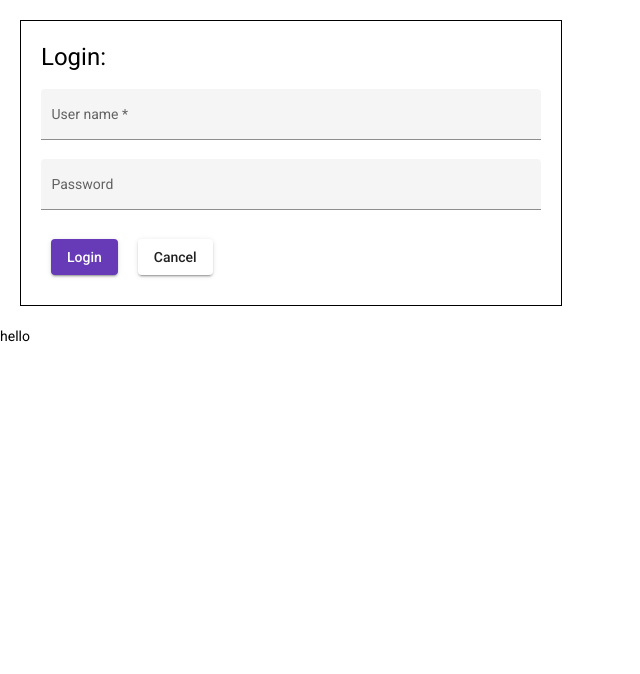
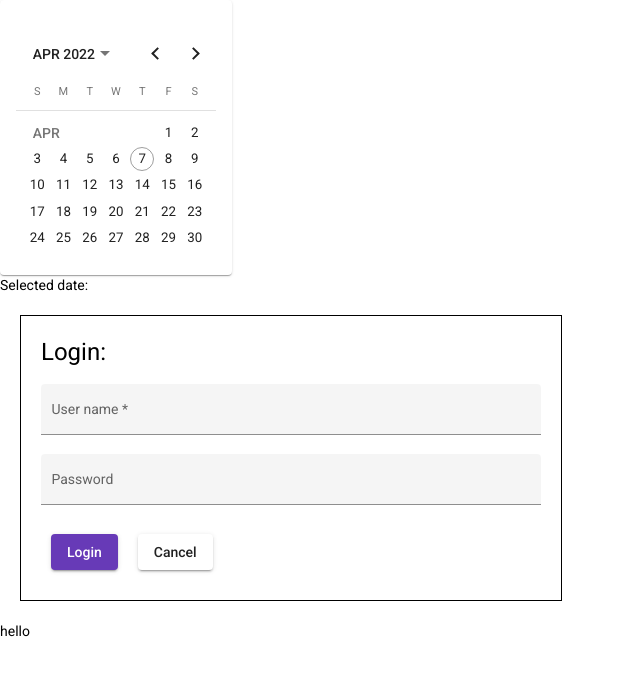
Before and after one commit to ZilvinasVysniauskas/it-academy-fe, an Angular app: page / in a window 1280 px wide. Shown: the top 674 px of the page, without its empty margins (0-640 px from the left). Built offline with nearby package versions, Linux system fonts and the light colour scheme; no server answers.

Commit message:
imports added

```diff
--- a/src/app/app.component.html
+++ b/src/app/app.component.html
@@ -1,2 +1,3 @@
+<app-calendar></app-calendar>
 <app-login></app-login>
 <router-outlet></router-outlet>
```
Also changed, not shown: src/app/app.module.ts (+17 -10 lines).
